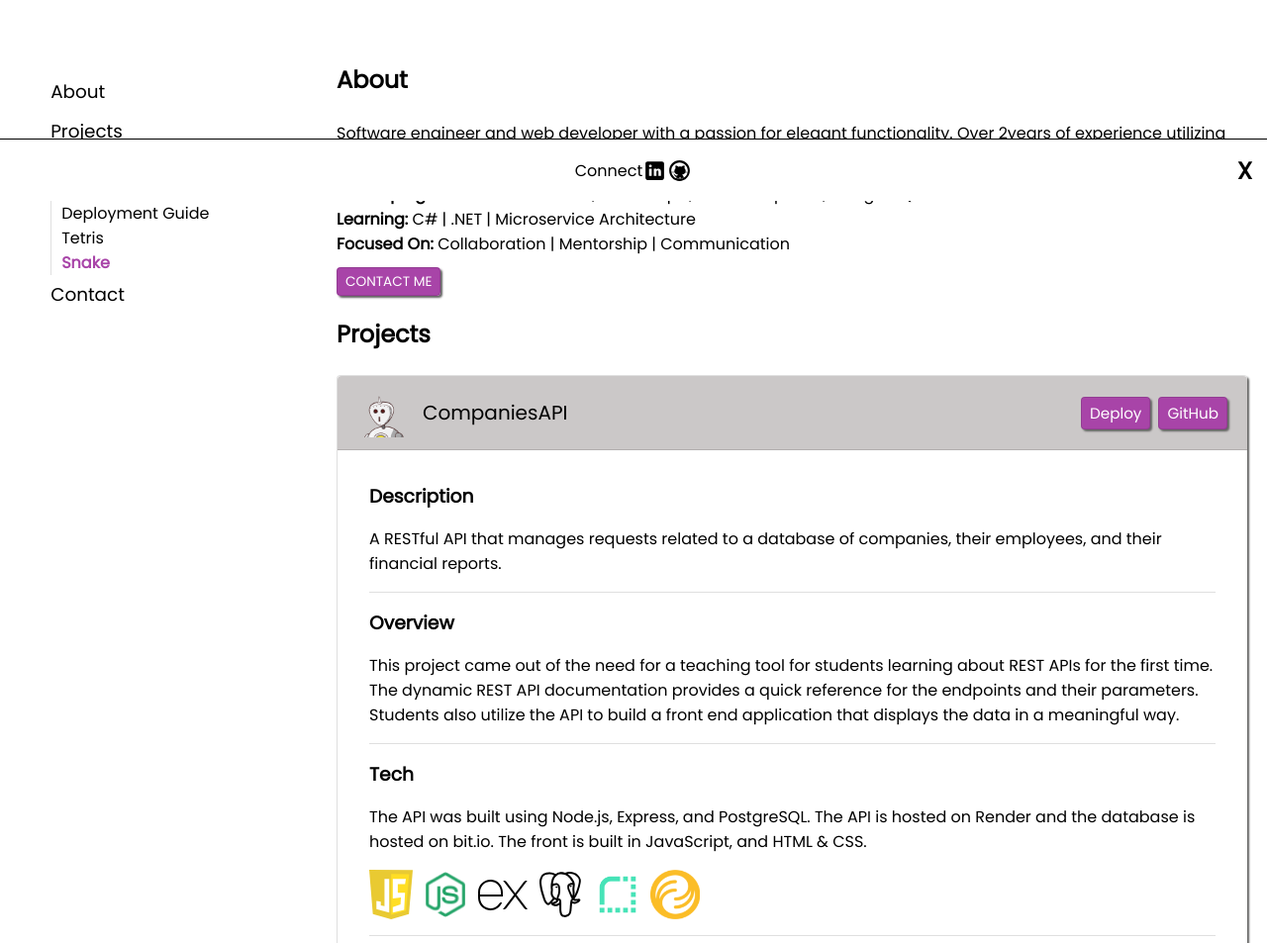
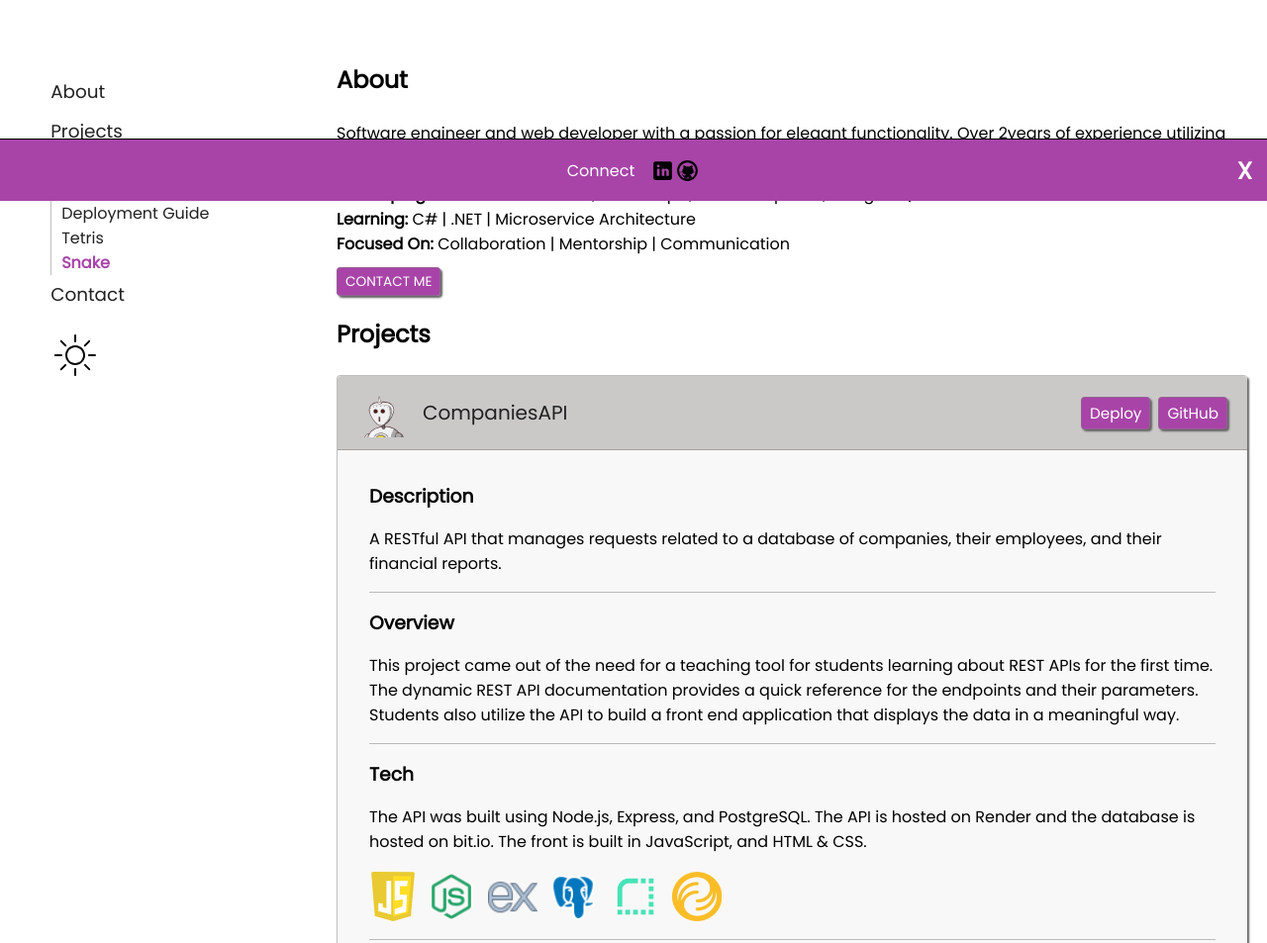
Before and after one commit to danielforkner/Personal-Site, a React app: page / in a window 1280 px wide. Shown: the part 597-1550 px from the top of the page at 99% size. Built offline with nearby package versions, Linux system fonts and the light colour scheme.

Commit message:
dark mode and other style changes

```diff
--- a/src/components/Main/Aside.js
+++ b/src/components/Main/Aside.js
@@ -129,7 +129,7 @@ const Aside = () => {
                 Contact
               </a>
             </li>
-            {/* <DarkModeBtn /> */}
+            <DarkModeBtn />
           </ul>
         </nav>
       </aside>
--- a/src/components/Main/Cards/CardTechIcons.js
+++ b/src/components/Main/Cards/CardTechIcons.js
@@ -6,8 +6,8 @@ import chartjsSVG from '/public/images/tech-icons/chartjs.svg';
 import reduxPNG from '/public/images/tech-icons/redux.png';
 import reactPNG from '/public/images/tech-icons/react.png';
 import nodejsPNG from '/public/images/tech-icons/nodejs.png';
-import expressSVG from '/public/images/tech-icons/express.svg';
-import postgresSVG from '/public/images/tech-icons/postgresql.svg';
+import expressPNG from '/public/images/tech-icons/express.png';
+import postgresPNG from '/public/images/tech-icons/postgresql.png';
 import renderPNG from '/public/images/tech-icons/render.png';
 import bitioPNG from '/public/images/tech-icons/bitio.png';
 
@@ -39,10 +39,10 @@ const CardTechIcons = ({ project, icons }) => {
             src = nodejsPNG;
             break;
           case 'express':
-            src = expressSVG;
+            src = expressPNG;
             break;
           case 'postgres':
-            src = postgresSVG;
+            src = postgresPNG;
             break;
           case 'render':
             src = renderPNG;
--- a/src/components/Main/DarkModeBtn.js
+++ b/src/components/Main/DarkModeBtn.js
@@ -7,22 +7,28 @@ const DarkModeBtn = () => {
   const [mode, setMode] = useState(sun);
 
   const handleClick = () => {
-    console.log(variables);
     const aTags = document.querySelectorAll('aside a');
     const body = document.querySelector('body');
+    const aside = document.querySelector('aside');
+    const header = document.querySelector('header');
     if (mode === sun) {
       setMode(moon);
       body.classList.add('darkMode');
+      aside.classList.add('darkMode');
+      header.classList.add('darkMode');
       aTags.forEach((a) => {
         a.style.color = 'white';
       });
     } else {
       setMode(sun);
       body.classList.remove('darkMode');
+      aside.classList.remove('darkMode');
+      header.classList.remove('darkMode');
       aTags.forEach((a) => {
         a.style.color = 'black';
       });
     }
+    aside.classList.remove('active');
   };
 
   return <img onClick={handleClick} id="darkModeBtn" src={mode} />;
--- a/src/sass/_aside.scss
+++ b/src/sass/_aside.scss
@@ -1,4 +1,7 @@
 aside {
+  width: 20%;
+  float: left;
+  background-color: $background-color-light;
   #darkModeBtn {
     height: 50px;
     margin-top: 1rem;
@@ -47,7 +50,6 @@ aside {
     // margin-top: 15px;
   }
   &.active span:nth-child(1) {
-    // background-color: $color-secondary-opaque;
     transform: rotate(45deg) translate(5px, 5px);
   }
 
@@ -56,7 +58,6 @@ aside {
   }
 
   &.active span:nth-child(3) {
-    // background-color: $color-secondary-opaque;
     transform: rotate(-45deg) translate(7px, -6px);
   }
 }
@@ -80,7 +81,7 @@ aside {
     top: 0;
     left: 0;
     overflow: auto;
-    // background-color: $background-color-light;
+    background-color: $background-color-light;
     z-index: 10;
   }
 }
--- a/src/sass/_card.scss
+++ b/src/sass/_card.scss
@@ -55,6 +55,7 @@
   }
   .card-body {
     padding: 2rem;
+    background-color: $background-color-secondary-transparent;
     .paragraph-title {
       // font-size: 1.25rem;
       // font-weight: 900;
@@ -82,6 +83,7 @@
       margin-top: 1rem;
       .tech-icon {
         height: 50px;
+        padding: 2px;
         // display: flex;
         // align-items: center;
         // justify-content: center;
@@ -92,9 +94,9 @@
         // font-size: 1.25rem;
         // font-weight: 900;
         // box-shadow: $box-shadow-card;
+        border-radius: $border-radius-card;
       }
       .tech-icon:hover {
-        border-radius: $border-radius-card;
         box-shadow: $box-shadow;
       }
     }
--- a/src/sass/_footer.scss
+++ b/src/sass/_footer.scss
@@ -4,17 +4,19 @@
   width: 100%;
   height: 30px;
   border-top: 1px solid black;
-  background-color: #fff;
+  background-color: $background-color-tertiary;
   display: flex;
   justify-content: center;
   align-items: center;
   padding: 1rem 0;
   z-index: 12;
+  color: $background-color-light !important;
 }
 .footer-center {
   text-align: center;
   display: flex;
   align-items: center;
+  gap: 1rem;
 }
 .footer-right {
   position: absolute;
--- a/src/sass/_main.scss
+++ b/src/sass/_main.scss
@@ -57,7 +57,7 @@ main {
         border-top: $border-line-soft;
         border-left: $border-line-soft;
         border-radius: 5px;
-        background-color: #f2f2f2;
+        background-color: $background-color-secondary-transparent;
         padding: 20px;
         div {
           display: flex;
@@ -104,3 +104,7 @@ main {
     }
   }
 }
+
+#contact {
+  margin: 0 0 4rem 0;
+}
--- a/src/sass/_variables.scss
+++ b/src/sass/_variables.scss
@@ -1,20 +1,23 @@
 // primary
 $background-color-light: white;
-$background-color-dark: black;
+$background-color-dark: rgb(33, 33, 33);
 $background-color-secondary: rgb(203, 200, 200);
+$background-color-secondary-transparent: rgba(203, 200, 200, 0.125);
+$background-color-dark-transparent: rgba(0, 0, 0, 0.5);
 // buttons
 $background-color-tertiary: rgb(168, 68, 168);
 $background-color-tertiary-hover: rgb(168, 68, 168, 0.8);
 $button-font-color: white;
 // secondary
 $box-shadow: 2px 2px 2px rgb(100, 100, 99);
-$box-shadow-glow: 2px 2px 2px rgb(255, 170, 0);
+$box-shadow-glow: 2px 2px 2px $background-color-tertiary;
 $border-radius-card: 0.25rem;
-$border-line-soft: 1px solid rgba(0, 0, 0, 0.125);
+$border-line-soft: 1px solid rgba(126, 126, 126, 0.5);
 
 :export {
   backgroundColorLight: $background-color-light;
   backgroundColorDark: $background-color-dark;
+  backgroundColorDarkTransparent: $background-color-dark-transparent;
   backgroundColorSecondary: $background-color-secondary;
   backgroundColorTertiary: $background-color-tertiary;
   backgroundColorTertiaryHover: $background-color-tertiary-hover;
```
Also changed, not shown: src/sass/_projects.scss (+5 -2 lines), public/images/site/moon.png, public/images/tech-icons/express.png (added), public/images/tech-icons/express.svg (deleted), public/images/tech-icons/postgresql.png (added), public/images/tech-icons/postgresql.svg (deleted), src/index.css.
